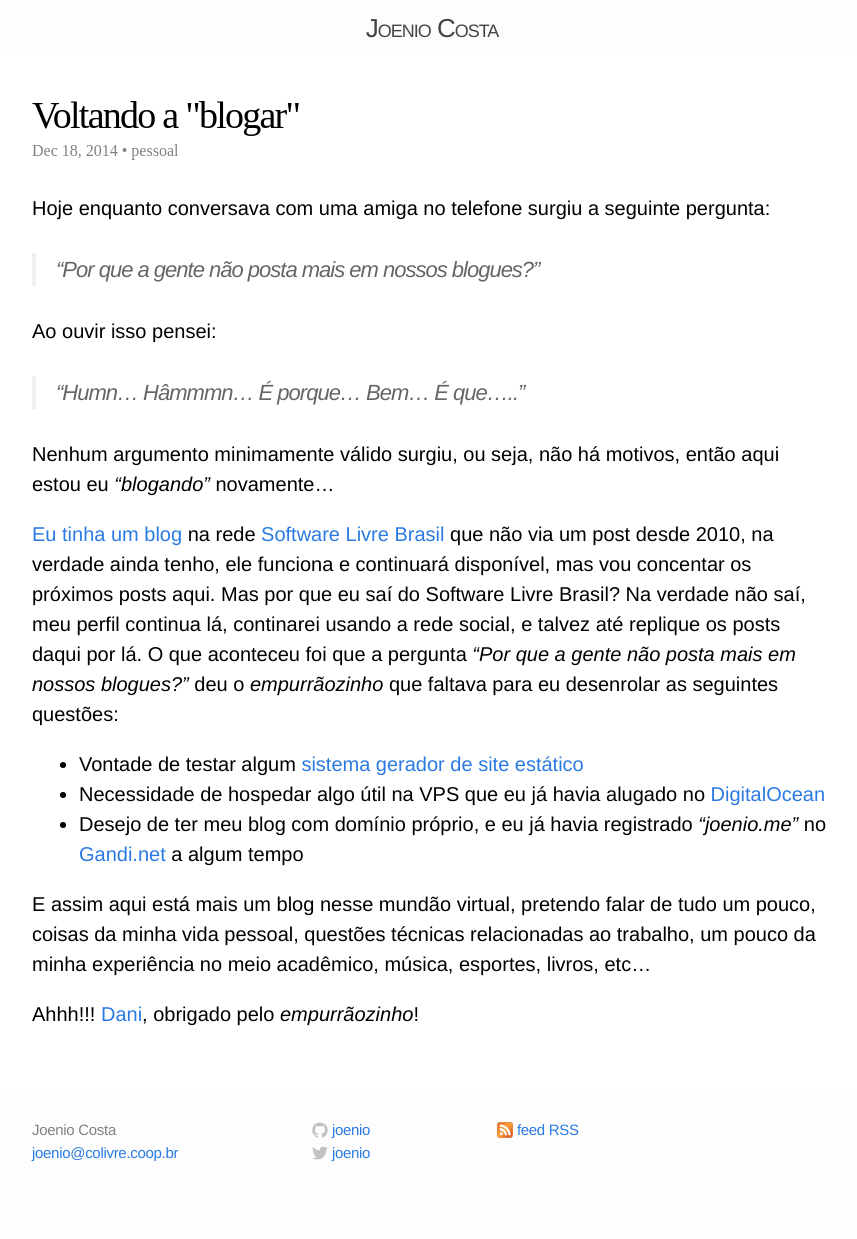
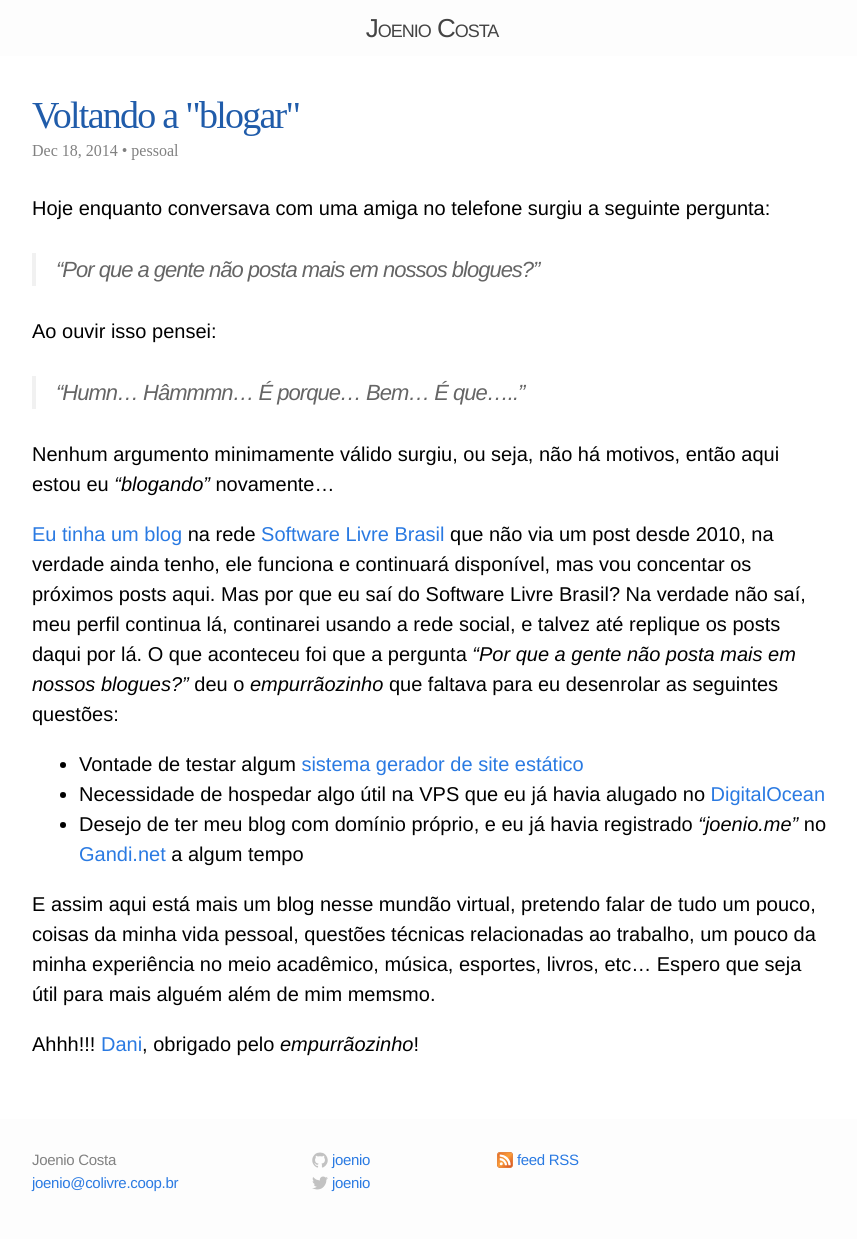
Before and after one commit to joenio/joenio.me, a Jekyll site: the page built from _posts/2014-12-18-voltando-a-blogar.markdown, in a window 1280 px wide. Shown: the whole page, without its empty margins (208-1065 px from the left). Built offline with Jekyll 4.4.1, drawn with Linux system fonts in a browser that asks for light colours; some web fonts are replaced; before the commit the page ends 1209 px from its top, so only the background shows below that.

Commit message:
definindo cor azul para titulo dos posts

```diff
--- a/_includes/footer.html
+++ b/_includes/footer.html
@@ -53,7 +53,7 @@
     <div class="footer-col-3 column">
       <ul>
         <li>
-          <a href="{{ "/feed.xml" | prepend: site.baseurl }}">
+          <a type="application/rss+xml" href="{{ "/feed.xml" | prepend: site.baseurl }}">
             <span class="icon rss">
               <svg xmlns="http://www.w3.org/2000/svg" version="1.1" class="rss-icon-svg" id="RSSicon" viewBox="0 0 256 256">
                 <defs><linearGradient x1="0.085" y1="0.085" x2="0.915" y2="0.915" id="RSSg">
--- a/_posts/2014-12-18-voltando-a-blogar.markdown
+++ b/_posts/2014-12-18-voltando-a-blogar.markdown
@@ -30,6 +30,6 @@ para eu desenrolar as seguintes questões:
 E assim aqui está mais um blog nesse mundão virtual, pretendo falar de tudo um
 pouco, coisas da minha vida pessoal, questões técnicas relacionadas ao
 trabalho, um pouco da minha experiência no meio acadêmico, música, esportes,
-livros, etc...
+livros, etc... Espero que seja útil para mais alguém além de mim memsmo.
 
 Ahhh!!! [Dani](http://softwarelivre.org/dani), obrigado pelo _empurrãozinho_!
--- a/css/main.css
+++ b/css/main.css
@@ -173,7 +173,7 @@ a:visited { color: #205caa; }
   font-size: 38px;
   letter-spacing: -1.75px;
   line-height: 1;
-  *font-weight: 300;
+  color: #205caa;
 }
 
 .post-header .meta {
```
Also changed, not shown: 4 other files.
